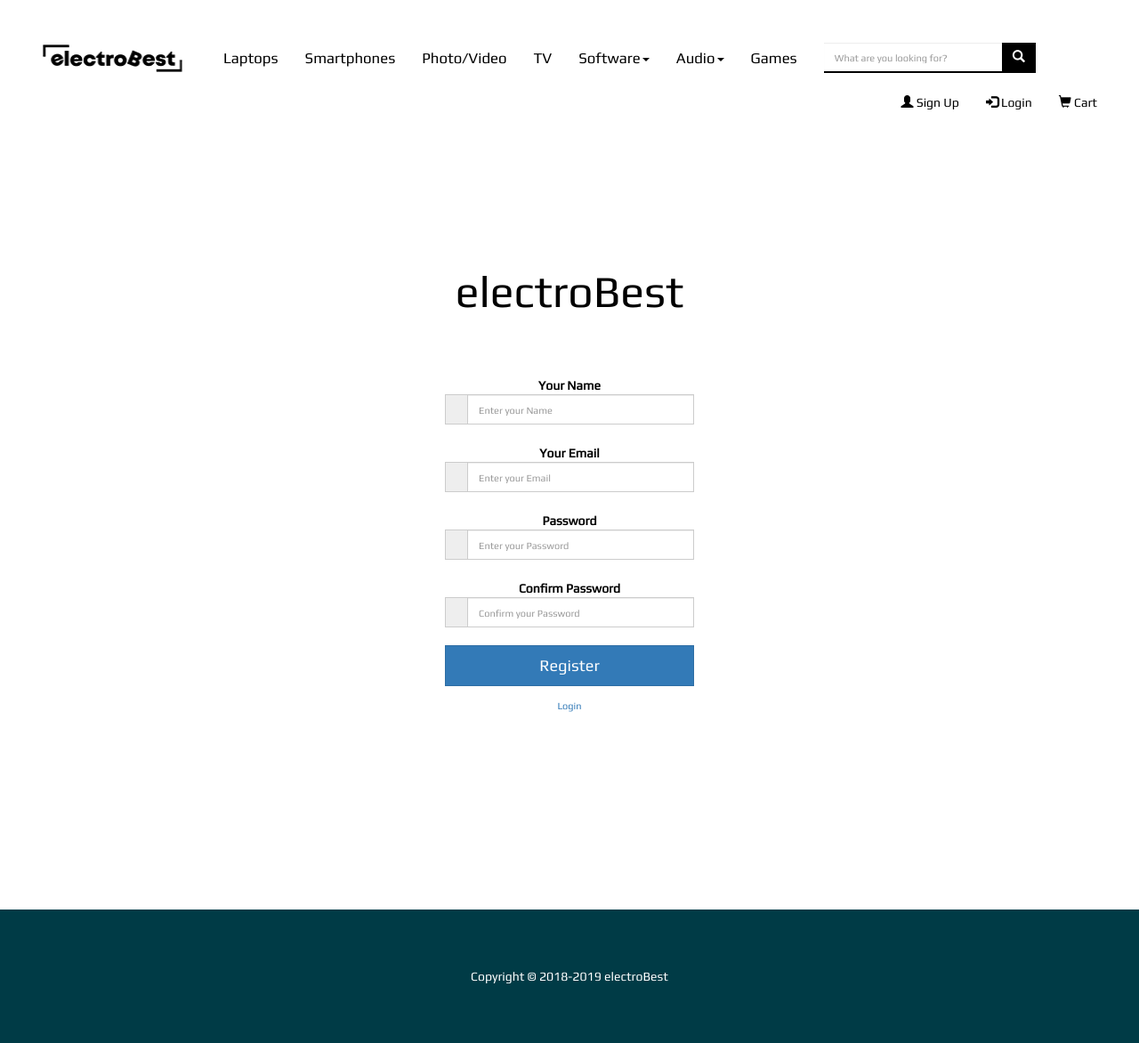
After one commit to hyperion2333/webprogram, a PHP site: page /pages/register.html in a window 1280 px wide. The commit adds this page. Shown: the whole page at 89% size. Run offline with PHP 8.4, Linux system fonts and the light colour scheme.

Commit message:
register form

```diff
--- a/index.html
+++ b/index.html
@@ -66,7 +66,7 @@
     </form></li>
       </ul>
       <ul class="nav navbar-nav navbar-right" style="background:none;">
-        <li><div class="line"></div><a href="#" class="no-back"><span class="glyphicon glyphicon-user" style="color:black !important;"></span> Sign Up</a></li>
+        <li><div class="line"></div><a href="pages/register.html" class="no-back"><span class="glyphicon glyphicon-user" style="color:black !important;"></span> Sign Up</a></li>
         <li><div class="line"></div><a href="#" class="no-back"><span class="glyphicon glyphicon-log-in" style="color:black !important;"></span> Login</a></li>
         <li><div class="line"></div><a href="#" class="no-back"><span class="glyphicon glyphicon-shopping-cart" style="color:black !important;"></span> Cart</a></li>
       </ul>
@@ -211,7 +211,7 @@
     <table class="foot-table">
       <tr>
         <td>
-          <a href="#" class="bg-1"><div class="register"><p class="lglg">Register</p><div class="back-backregin"></div></div></a>
+          <a href="pages/register.html" class="bg-1"><div class="register"><p class="lglg">Register</p><div class="back-backregin"></div></div></a>
         </td>
         <td>
           <p>&nbsp;&nbsp;<strike>or</strike>&nbsp;&nbsp;</p>
--- a/pages/css/style1.css
+++ b/pages/css/style1.css
@@ -290,3 +290,55 @@ button:focus{border:none;outline:none !important;}
   top: 20px;
   right: 0%;
 }
+/*REGISTRATION CSS---------------------------------------*/
+
+.main{
+  margin-top: 70px;
+}
+
+h1.title {
+  font-size: 50px;
+  font-family: 'Play', cursive;
+  font-weight: 400;
+}
+
+.form-group{
+  margin-bottom: 15px;
+}
+
+label{
+  margin-bottom: 15px;
+  border-radius:0px !important;
+}
+
+input,
+input::-webkit-input-placeholder {
+    font-size: 11px;
+    padding-top: 3px;
+    border-radius: 0px !important;
+}
+
+.main-login{
+  background-color: #fff;
+    /* shadows and rounded borders */
+
+}
+
+.main-center{
+  margin-top: 30px;
+  margin: 0 auto;
+  max-width: 330px;
+    padding: 40px 40px;
+
+}
+
+.login-button{
+  margin-top: 5px;
+  border-radius: 0px !important;transition: background .2s;
+}
+.login-button:hover{background:#003B46 !important;}
+
+.login-register{
+  font-size: 11px;
+  text-align: center;
+}
--- /dev/null
+++ b/pages/register.html
@@ -0,0 +1,166 @@
+<!DOCTYPE html>
+<html lang="en">
+<head>
+  <title>electroBest</title>
+  <meta charset="utf-8">
+  <meta http-equiv="X-UA-Compatible" content="IE=edge">
+	<link rel="stylesheet" href="css/style1.css">
+  <meta name="viewport" content="width=device-width, initial-scale=1">
+  <link rel="stylesheet" href="https://maxcdn.bootstrapcdn.com/bootstrap/3.3.7/css/bootstrap.min.css">
+  <script src="https://ajax.googleapis.com/ajax/libs/jquery/3.3.1/jquery.min.js"></script>
+  <script src="https://maxcdn.bootstrapcdn.com/bootstrap/3.3.7/js/bootstrap.min.js"></script>
+  <link href="https://fonts.googleapis.com/css?family=Play" rel="stylesheet">
+</head>
+<body>
+
+
+<!---------------------------------->
+
+<nav class="navbar navbar-default navbar-static-top" role="navigation" style="background:none;border:none;">
+  <div class="container" style="background:white;width:95% !important;">
+    <div class="navbar-header">
+      <button type="button" class="navbar-toggle" data-toggle="collapse" data-target="#myNavbar">
+        <span class="glyphicon glyphicon-align-right" style="color:black !important;"></span>
+      </button>
+      <a class="navbar-brand child" href="../index.html"><img src="css/images/logo7.png" class="child" width="174" height="34"></a>
+    </div>
+    <div class="collapse navbar-collapse" id="myNavbar" >
+      <ul class="nav navbar-nav">
+        <li class="dropdown"><div class="line"></div>
+          <a href="laptops.html" >Laptops</a>
+        </li>
+         <li class="dropdown"><div class="line"></div>
+          <a href="smartphones.html">Smartphones</a>
+        </li>
+         <li class="dropdown"><div class="line"></div>
+          <a href="photo_video.html">Photo/Video</a>
+        </li>
+         <li class="dropdown"><div class="line"></div>
+          <a href="tv.html">TV</a>
+        </li>
+         <li class="dropdown"><div class="line"></div>
+          <a class="dropdown-toggle" data-toggle="dropdown" href="software.html">Software<span class="caret"></span></a>
+          <ul class="dropdown-menu">
+            <li><a href="operating_systems.html">Operating Systems</a></li>
+            <li><a href="office_app.html">Office Applications</a></li>
+          </ul>
+        </li>
+         <li class="dropdown"><div class="line"></div>
+          <a class="dropdown-toggle back" data-toggle="dropdown" href="audio.html">Audio<span class="caret"></span></a>
+          <ul class="dropdown-menu">
+            <li><a href="in_ear.html">Headphones - In ear</a></li>
+            <li><a href="on_ear.html">Headphones - On ear</a></li>
+            <li><a href="sounsystem.html">Soundsystems</a></li>
+          </ul>
+        </li>
+        <li class="dropdown"><div class="line"></div><a class="back" href="games.html">Games</a></li>
+        <li><form class="navbar-form navbar-left" action="/action_page.php">
+      <div class="input-group" style="color:white !important;">
+        <input type="text" class="form-control search-bar" placeholder="What are you looking for?" name="search">
+        <div class="input-group-btn" style="background:none !important;">
+          <button class="btn btn but-ser" type="submit">
+            <i class="glyphicon glyphicon-search asd"></i>
+          </button>
+        </div>
+      </div>
+    </form></li>
+      </ul>
+      <ul class="nav navbar-nav navbar-right" style="background:none;">
+        <li><div class="line"></div><a href="#" class="no-back"><span class="glyphicon glyphicon-user" style="color:black !important;"></span> Sign Up</a></li>
+        <li><div class="line"></div><a href="#" class="no-back"><span class="glyphicon glyphicon-log-in" style="color:black !important;"></span> Login</a></li>
+        <li><div class="line"></div><a href="#" class="no-back"><span class="glyphicon glyphicon-shopping-cart" style="color:black !important;"></span> Cart</a></li>
+      </ul>
+    </div>
+  </div>
+</nav>
+
+<div class="page">
+<div class="container">
+      <div class="row main">
+        <div class="panel-heading">
+                 <div class="panel-title text-center">
+                    <h1 class="title">electroBest</h1>
+
+                  </div>
+              </div>
+        <div class="main-login main-center">
+          <form class="form-horizontal" method="post" action="#">
+
+            <div class="form-group">
+              <label for="name" class="cols-sm-2 control-label">Your Name</label>
+              <div class="cols-sm-10">
+                <div class="input-group">
+                  <span class="input-group-addon" style="border-radius:0px !important;"><i class="fa fa-user fa" aria-hidden="true"></i></span>
+                  <input type="text" class="form-control" name="name" id="name"  placeholder="Enter your Name"/>
+                </div>
+              </div>
+            </div>
+
+            <div class="form-group">
+              <label for="email" class="cols-sm-2 control-label">Your Email</label>
+              <div class="cols-sm-10">
+                <div class="input-group">
+                  <span class="input-group-addon" style="border-radius:0px !important;"><i class="fa fa-envelope fa" aria-hidden="true"></i></span>
+                  <input type="text" class="form-control" name="email" id="email"  placeholder="Enter your Email"/>
+                </div>
+              </div>
+            </div>
+            <div class="form-group">
+              <label for="password" class="cols-sm-2 control-label">Password</label>
+              <div class="cols-sm-10">
+                <div class="input-group">
+                  <span class="input-group-addon" style="border-radius:0px !important;"><i class="fa fa-lock fa-lg" aria-hidden="true"></i></span>
+                  <input type="password" class="form-control" name="password" id="password"  placeholder="Enter your Password"/>
+                </div>
+              </div>
+            </div>
+
+            <div class="form-group">
+              <label for="confirm" class="cols-sm-2 control-label">Confirm Password</label>
+              <div class="cols-sm-10">
+                <div class="input-group">
+                  <span class="input-group-addon" style="border-radius:0px !important;"><i class="fa fa-lock fa-lg" aria-hidden="true"></i></span>
+                  <input type="password" class="form-control" name="confirm" id="confirm"  placeholder="Confirm your Password"/>
+                </div>
+              </div>
+            </div>
+
+            <div class="form-group ">
+              <button type="button" class="btn btn-primary btn-lg btn-block login-button">Register</button>
+            </div>
+            <div class="login-register">
+                    <a href="index.php">Login</a>
+                 </div>
+          </form>
+        </div>
+      </div>
+    </div>
+    <br><br><br>
+
+    <br><br><br>
+
+    <br><br><br>
+
+
+
+
+
+
+
+
+
+
+
+
+
+
+
+
+
+
+
+
+<div class="footer"><p style="color:white;">Copyright &copy; 2018-2019 electroBest</p></div>
+</div>
+</body>
+</html>
```
